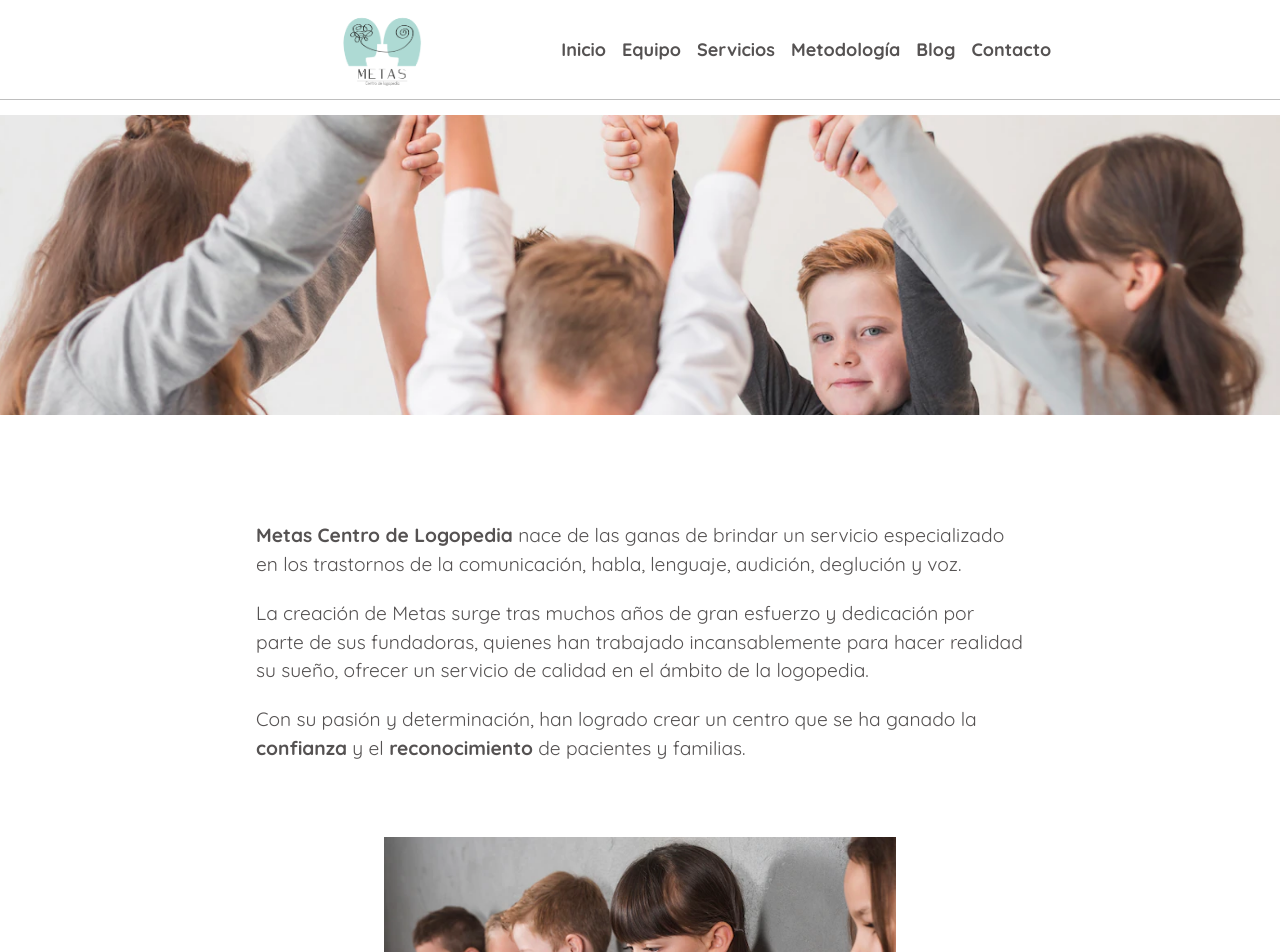
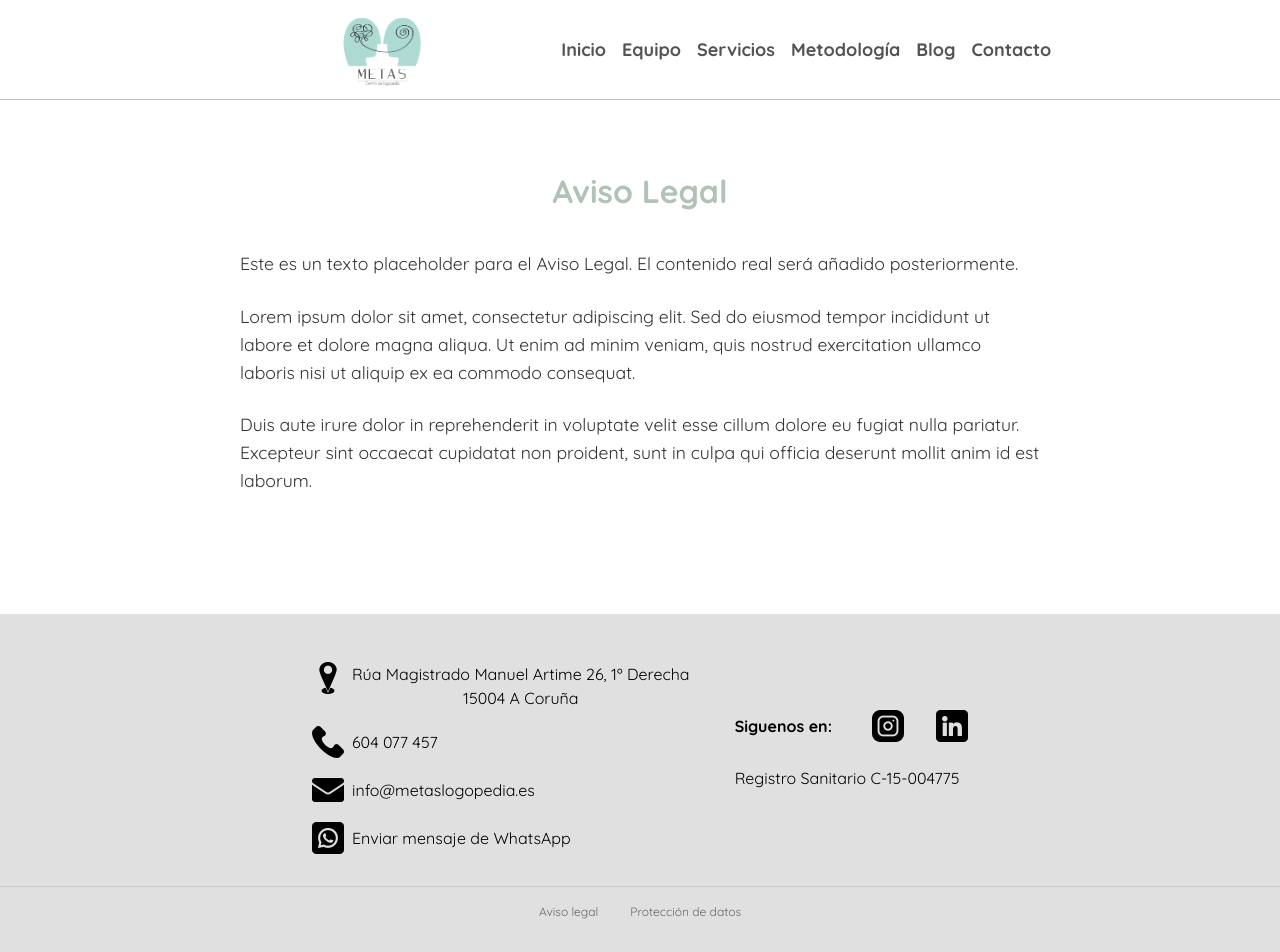
Before and after one commit to wiflysk8/Metas_logopedia, a React (Create React App) app: page /aviso-legal in a window 1280 px wide. Shown: the top 952 px of the page. Built offline with nearby package versions, Linux system fonts and the light colour scheme.

Commit message:
add footer links

```diff
--- a/src/components/Footer/Footer.jsx
+++ b/src/components/Footer/Footer.jsx
@@ -8,6 +8,8 @@ import {
   MiddleArea,
   SocialWrapper,
   FooterText,
+  LegalLinksContainer,
+  LegalLink,
 } from "./FooterStyles";
 import linkedinLogo from "../../assets/icons/linkedin.png";
 import instagramLogo from "../../assets/icons/instagram.png";
@@ -100,6 +102,10 @@ const Footer = () => {
           </FooterText>
         </MiddleArea>
       </LeftArea>
+      <LegalLinksContainer>
+        <LegalLink to="/aviso-legal">Aviso legal</LegalLink>
+        <LegalLink to="/proteccion-datos">Protección de datos</LegalLink>
+      </LegalLinksContainer>
     </FooterContainer>
   );
 };
--- a/src/components/Footer/FooterStyles.jsx
+++ b/src/components/Footer/FooterStyles.jsx
@@ -1,4 +1,5 @@
 import styled from "styled-components";
+import { Link } from "react-router-dom";
 
 export const FooterContainer = styled.footer`
   background-color: var(--color-backgroundColor);
@@ -7,6 +8,7 @@ export const FooterContainer = styled.footer`
   text-align: center;
   width: 100%;
   display: flex;
+  flex-direction: column;
   align-items: center;
   justify-content: space-between;
 
@@ -104,5 +106,38 @@ export const MiddleArea = styled.div`
 `;
 
 export const FooterText = styled.span`
-text-align:start
-`
+  text-align: start;
+`;
+
+export const LegalLinksContainer = styled.div`
+  display: flex;
+  justify-content: center;
+  align-items: center;
+  gap: 2rem;
+  width: 100%;
+  padding: 1rem 0;
+  margin-top: 1rem;
+  border-top: 1px solid rgba(0, 0, 0, 0.1);
+
+  @media screen and (max-width: 768px) {
+    flex-direction: column;
+    gap: 0.5rem;
+    padding: 0.5rem 0;
+  }
+`;
+
+export const LegalLink = styled(Link)`
+  font-size: 0.75rem;
+  color: #666;
+  text-decoration: none;
+  transition: color 0.3s ease;
+
+  &:hover {
+    color: #b1c2b6;
+    text-decoration: underline;
+  }
+
+  @media screen and (max-width: 768px) {
+    font-size: 0.7rem;
+  }
+`;
--- a/src/core/Routes.jsx
+++ b/src/core/Routes.jsx
@@ -7,6 +7,8 @@ import Adults from "../pages/Services/Adults/Adults";
 import Kids from "../pages/Services/Kids/Kids";
 import ServicesPage from "../pages/Services/ServicesPage";
 import TeamPage from "../pages/Team/TeamPage";
+import AvisoLegal from "../pages/Legal/AvisoLegal";
+import ProteccionDatos from "../pages/Legal/ProteccionDatos";
 
 const RoutesFile = () => {
   return (
@@ -19,6 +21,8 @@ const RoutesFile = () => {
       <Route path="/metodologia" element={<MetodologyPage />} />
       <Route path="/servicios/ninos" element={<Kids />} />
       <Route path="/servicios/adultos" element={<Adults />} />
+      <Route path="/aviso-legal" element={<AvisoLegal />} />
+      <Route path="/proteccion-datos" element={<ProteccionDatos />} />
       <Route path="*" element={<HomePage />} />
     </Routes>
   );
--- /dev/null
+++ b/src/pages/Legal/AvisoLegal.jsx
@@ -0,0 +1,37 @@
+import React from "react";
+import Footer from "../../components/Footer/Footer";
+import { FooterWrapper } from "../../GlobalStyles";
+import { LegalContainer, LegalContent } from "./LegalStyles";
+
+const AvisoLegal = () => {
+  return (
+    <>
+      <LegalContainer>
+        <LegalContent>
+          <h1>Aviso Legal</h1>
+          <p>
+            Este es un texto placeholder para el Aviso Legal. El contenido real
+            será añadido posteriormente.
+          </p>
+          <p>
+            Lorem ipsum dolor sit amet, consectetur adipiscing elit. Sed do
+            eiusmod tempor incididunt ut labore et dolore magna aliqua. Ut enim
+            ad minim veniam, quis nostrud exercitation ullamco laboris nisi ut
+            aliquip ex ea commodo consequat.
+          </p>
+          <p>
+            Duis aute irure dolor in reprehenderit in voluptate velit esse
+            cillum dolore eu fugiat nulla pariatur. Excepteur sint occaecat
+            cupidatat non proident, sunt in culpa qui officia deserunt mollit
+            anim id est laborum.
+          </p>
+        </LegalContent>
+      </LegalContainer>
+      <FooterWrapper>
+        <Footer />
+      </FooterWrapper>
+    </>
+  );
+};
+
+export default AvisoLegal;
--- /dev/null
+++ b/src/pages/Legal/LegalStyles.jsx
@@ -0,0 +1,46 @@
+import styled from "styled-components";
+
+export const LegalContainer = styled.div`
+  display: flex;
+  flex-direction: column;
+  align-items: center;
+  justify-content: center;
+  min-height: 60vh;
+  margin-top: 8%;
+  margin-bottom: 2rem;
+  padding: 2rem;
+
+  @media screen and (max-width: 768px) {
+    margin-top: 34%;
+    padding: 1rem;
+  }
+`;
+
+export const LegalContent = styled.div`
+  max-width: 800px;
+  width: 100%;
+  text-align: left;
+  line-height: 1.6;
+
+  h1 {
+    font-size: 2rem;
+    font-weight: 900;
+    margin-bottom: 2rem;
+    color: #b1c2b6;
+    text-align: center;
+
+    @media screen and (max-width: 768px) {
+      font-size: 1.5rem;
+    }
+  }
+
+  p {
+    font-size: 1.1rem;
+    margin-bottom: 1.5rem;
+    color: #333;
+
+    @media screen and (max-width: 768px) {
+      font-size: 1rem;
+    }
+  }
+`;
--- /dev/null
+++ b/src/pages/Legal/ProteccionDatos.jsx
@@ -0,0 +1,37 @@
+import React from "react";
+import Footer from "../../components/Footer/Footer";
+import { FooterWrapper } from "../../GlobalStyles";
+import { LegalContainer, LegalContent } from "./LegalStyles";
+
+const ProteccionDatos = () => {
+  return (
+    <>
+      <LegalContainer>
+        <LegalContent>
+          <h1>Protección de Datos</h1>
+          <p>
+            Este es un texto placeholder para la Política de Protección de
+            Datos. El contenido real será añadido posteriormente.
+          </p>
+          <p>
+            Lorem ipsum dolor sit amet, consectetur adipiscing elit. Sed do
+            eiusmod tempor incididunt ut labore et dolore magna aliqua. Ut enim
+            ad minim veniam, quis nostrud exercitation ullamco laboris nisi ut
+            aliquip ex ea commodo consequat.
+          </p>
+          <p>
+            Duis aute irure dolor in reprehenderit in voluptate velit esse
+            cillum dolore eu fugiat nulla pariatur. Excepteur sint occaecat
+            cupidatat non proident, sunt in culpa qui officia deserunt mollit
+            anim id est laborum.
+          </p>
+        </LegalContent>
+      </LegalContainer>
+      <FooterWrapper>
+        <Footer />
+      </FooterWrapper>
+    </>
+  );
+};
+
+export default ProteccionDatos;
--- a/src/pages/Team/TeamPage.jsx
+++ b/src/pages/Team/TeamPage.jsx
@@ -19,6 +19,7 @@ const TeamPage = () => {
           conocimientos y técnicas les permite ofrecer a sus pacientes la mejor
           atención.
         </span>
+        <span>Equipo de trabajo:</span>
         <TeamMember>
           <TeamImage>
             <img src={JenniferImg} alt="Jennifer" />
```
